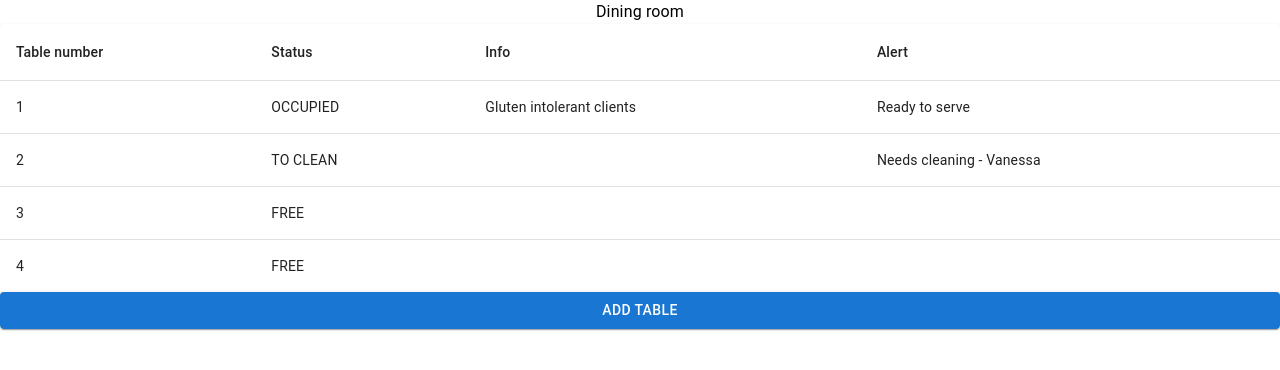
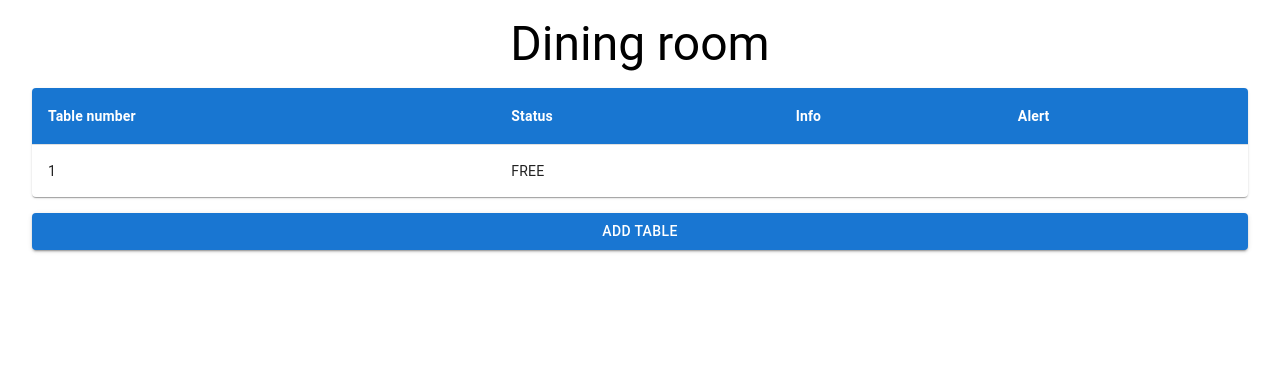
Before and after one commit to team-prstmw/P5FE, a React (Vite) app: page / in a window 1280 px wide. Shown: the top 370 px of the page. Built offline with nearby package versions, Linux system fonts and the light colour scheme.

Commit message:
Add style to Dining Room Page and Table Modal

```diff
--- a/src/App.tsx
+++ b/src/App.tsx
@@ -2,7 +2,7 @@ import './App.css';
 
 import { ReactElement } from 'react';
 
-import DiningRoomPage from './pages/DiningRoomPage';
+import DiningRoomPage from './pages/DiningRoomPage/DiningRoomPage';
 
 function App(): ReactElement {
   return (
--- a/src/components/DiningRoomModal/DiningRoomModal.css
+++ b/src/components/DiningRoomModal/DiningRoomModal.css
@@ -5,62 +5,28 @@
   transform: translate(-50%, -50%);
   min-width: 400;
   border-radius: 1rem;
-  background-color: #fad390;
-  border: 2px solid #636e72;
+  background-color: var(--color-white);
+  border: 5px solid var(--color-blue);
   box-shadow: 24;
   padding: 2rem;
+  min-width: 45rem;
 }
 
-.diningRoomModal__modal--additional {
-  font-size: 1.5rem !important;
-  font-weight: 700 !important;
+.margin-bottom {
+  margin-bottom: 1rem;
 }
 
-.diningRoomModal__additional-i-button {
-  margin-top: 1rem !important;
+Button {
+  width: 100%;
 }
 
-@media (min-width: 992px) {
-  .MenuItem {
-    display: grid;
-    grid-template-columns: 3fr repeat(6, 1fr);
-    grid-template-rows: repeat(2, 1fr);
-    grid-column-gap: 10px;
-    grid-row-gap: 0px;
-  }
-  .diningRoomModal__header {
-    grid-area: 1 / 1 / 2 / 2;
-    font-size: 1.5rem !important;
-    font-weight: 700 !important;
-  }
+.diningRoomModal__button-flex {
+  display: flex;
+  gap: 0.5rem;
+}
 
-  .diningRoomModal__description {
-    grid-area: 2 / 1 / 3 / 2;
-  }
-  .diningRoomModal__weight {
-    grid-area: 1 / 2 / 3 / 3;
-    font-size: 1.2rem !important;
-  }
-  .diningRoomModal__price {
-    grid-area: 1 / 3 / 3 / 4;
-    font-size: 1.2rem !important;
-  }
-  .diningRoomModal__decrease-button {
-    grid-area: 1 / 4 / 3 / 5;
-    font-size: 1.3rem !important;
-  }
-  .diningRoomModal__amount {
-    grid-area: 1 / 5 / 3 / 6;
-    font-size: 1.2rem !important;
-  }
-  .diningRoomModal__increase-button {
-    grid-area: 1 / 6 / 3 / 7;
-    font-size: 1.3rem !important;
-    background-color: #fad390;
-  }
-  .diningRoomModal__order-button {
-    grid-area: 1 / 7 / 3 / 8;
-    font-size: 1.3rem !important;
-    margin-top: 0 !important;
-  }
+.diningRoomModal__button-delete {
+  display: flex;
+  width: auto;
+  align-items: flex-end;
 }
--- a/src/components/DiningRoomModal/DiningRoomModal.tsx
+++ b/src/components/DiningRoomModal/DiningRoomModal.tsx
@@ -5,24 +5,36 @@ import { Box, Button, TextField, Typography } from '@mui/material';
 function DiningRoomModal() {
   return (
     <Box className="diningRoomModal__modal">
-      <Typography className="diningRoomModal__modal--additional">Status</Typography>
-      <div>
+      <Typography variant="h5">Status</Typography>
+      <div className="diningRoomModal__button-flex margin-bottom">
         <Button variant="contained">FREE</Button>
         <Button variant="contained">OCCUPIED</Button>
         <Button variant="contained">TO CLEAN</Button>
       </div>
 
-      <Typography className="diningRoomModal__modal--additional">Info</Typography>
-      <TextField multiline fullWidth minRows={1} placeholder="Additional Information" />
+      <div className="margin-bottom">
+        <Typography variant="h5">Info</Typography>
+        <TextField multiline fullWidth minRows={1} placeholder="Additional Information" />
+      </div>
 
-      <Typography className="diningRoomModal__modal--additional">Alert</Typography>
-      <TextField multiline fullWidth minRows={1} placeholder="Additional Information" />
+      <div className="margin-bottom">
+        <Typography variant="h5">Alert</Typography>
+        <TextField multiline fullWidth minRows={1} placeholder="Alert goes here" />
+      </div>
 
-      <Button variant="contained">New order</Button>
-      <Button variant="contained">Manage orders</Button>
+      <div className="diningRoomModal__button-flex margin-bottom">
+        <Button variant="contained">New order</Button>
+        <Button variant="contained">Manage orders</Button>
+      </div>
 
-      <Button fullWidth className="diningRoomModal__additional-i-button" variant="contained">
-        SAVE AND CLOSE
+      <div className="margin-bottom">
+        <Button fullWidth variant="contained">
+          SAVE AND CLOSE
+        </Button>
+      </div>
+
+      <Button variant="contained" color="error" className="diningRoomModal__button-delete">
+        DELETE TABLE
       </Button>
     </Box>
   );
--- a/src/components/DiningRoomTable/DiningRoomTable.css
+++ b/src/components/DiningRoomTable/DiningRoomTable.css
@@ -0,0 +1,20 @@
+:root {
+  --color-red: #c20e0e;
+  --color-blue: #1876d1;
+  --color-white: #ededed;
+  --color-dark-white: #dbdbe0;
+  --color-black: #1c1b1b;
+  --color-grey: #494955;
+}
+
+.DiningRoomTable__table {
+  min-width: 95%;
+}
+
+.DiningRoomTable__table-head {
+  background-color: var(--color-blue);
+}
+
+.DiningRoomTable__table-row:nth-child(2n) {
+  background-color: var(--color-dark-white);
+}
--- a/src/components/DiningRoomTable/DiningRoomTable.tsx
+++ b/src/components/DiningRoomTable/DiningRoomTable.tsx
@@ -15,28 +15,28 @@ function createData(tableNumber: number, tableStatus: string, tableInfo: string,
   return { tableNumber, tableStatus, tableInfo, tableAlert };
 }
 
-const rows = [
-  createData(1, tableStatuses.occupied, 'Gluten intolerant clients', 'Ready to serve'),
-  createData(2, tableStatuses.toClean, '', 'Needs cleaning - Vanessa'),
-  createData(3, tableStatuses.free, '', ''),
-  createData(4, tableStatuses.free, '', ''),
-];
-
 export default function DiningRoomTable() {
+  const [rows, setRows] = useState([createData(1, tableStatuses.free, '', '')]);
   const [open, setOpen] = useState(false);
   const handleOpen = () => setOpen(true);
   const handleClose = () => setOpen(false);
 
+  function createNewTable() {
+    const { tableNumber } = rows[rows.length - 1];
+    rows[rows.length] = createData(tableNumber + 1, tableStatuses.free, '', '');
+    setRows(rows);
+  }
+
   return (
-    <div>
+    <div className="DiningRoomTable__table">
       <TableContainer component={Paper}>
         <Table sx={{ minWidth: 0 }}>
           <TableHead>
-            <TableRow>
-              <TableCell>Table number</TableCell>
-              <TableCell>Status</TableCell>
-              <TableCell>Info</TableCell>
-              <TableCell>Alert</TableCell>
+            <TableRow className="DiningRoomTable__table-head">
+              <TableCell style={{ color: 'white', fontWeight: '600' }}>Table number</TableCell>
+              <TableCell style={{ color: 'white', fontWeight: '600' }}>Status</TableCell>
+              <TableCell style={{ color: 'white', fontWeight: '600' }}>Info</TableCell>
+              <TableCell style={{ color: 'white', fontWeight: '600' }}>Alert</TableCell>
             </TableRow>
           </TableHead>
           <TableBody>
@@ -45,6 +45,7 @@ export default function DiningRoomTable() {
                 onClick={handleOpen}
                 key={row.tableNumber}
                 sx={{ '&:last-child td, &:last-child th': { border: 0 } }}
+                className="DiningRoomTable__table-row"
               >
                 <TableCell component="th" scope="row">
                   {row.tableNumber}
@@ -56,10 +57,10 @@ export default function DiningRoomTable() {
             ))}
           </TableBody>
         </Table>
-        <Button variant="contained" style={{ width: '100%' }}>
-          Add Table
-        </Button>
       </TableContainer>
+      <Button variant="contained" style={{ width: '100%', marginTop: '1rem' }} onClick={() => createNewTable()}>
+        Add Table
+      </Button>
       <Modal open={open} onClose={handleClose}>
         <DiningRoomModal />
       </Modal>
--- /dev/null
+++ b/src/pages/DiningRoomPage/DiningRoomPage.css
@@ -0,0 +1,11 @@
+.DiningRoomPage {
+  display: flex;
+  flex-direction: column;
+  justify-content: center;
+  align-items: center;
+}
+
+.DiningRoomPage__title {
+  padding-bottom: 1rem;
+  padding-top: 1rem;
+}
--- a/src/pages/DiningRoomPage.tsx
+++ b/src/pages/DiningRoomPage/DiningRoomPage.tsx
@@ -1,10 +1,14 @@
+import './DiningRoomPage.css';
+
 import { Typography } from '@mui/material';
 import DiningRoomTable from 'src/components/DiningRoomTable/DiningRoomTable';
 
 function DiningRoomPage() {
   return (
-    <div>
-      <Typography>Dining room</Typography>
+    <div className="DiningRoomPage">
+      <Typography variant="h3" className="DiningRoomPage__title">
+        Dining room
+      </Typography>
       <DiningRoomTable />
     </div>
   );
```
